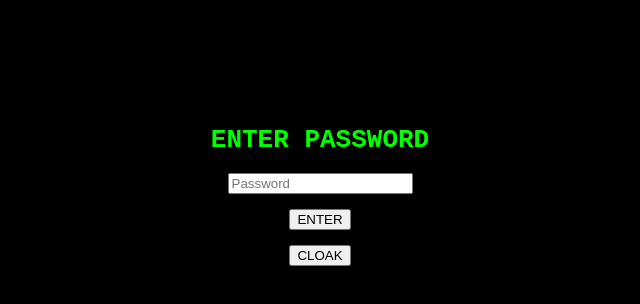
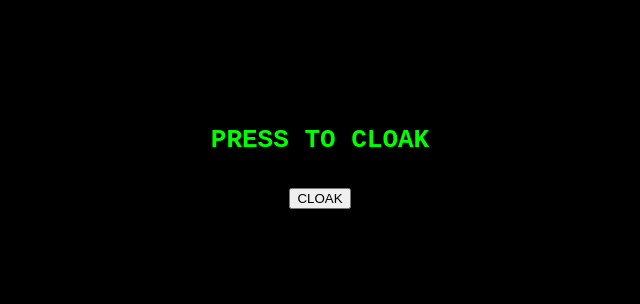
Before and after one commit to sigmaangelo/maintenance, a plain HTML site: page index.html in a window 1280 px wide. Both pictures are taken after a click on the button "CLOAK". Shown: the whole page, without its empty margins (320-960 px from the left). Drawn offline with Linux system fonts and the light colour scheme.

Commit message:
Update index.html

```diff
--- a/index.html
+++ b/index.html
@@ -7,15 +7,21 @@
 
 <body style="background:black;color:#0f0;font-family:monospace;text-align:center;padding-top:100px;">
 
+<div id="cloakScreen">
+  <h1>PRESS TO CLOAK</h1>
+  <br>
+  <button onclick="cloak()">CLOAK</button>
+</div>
+
+<div id="loginScreen" style="display:none;">
   <h1>ENTER PASSWORD</h1>
 
   <input id="pass" type="password" placeholder="Password">
   <br><br>
   <button onclick="login()">ENTER</button>
-  <br><br>
-  <button onclick="cloak()">CLOAK</button>
 
   <p id="msg"></p>
+</div>
 
 <script>
   async function login() {
@@ -39,11 +45,16 @@
       document.documentElement.requestFullscreen();
     }
 
-      // Cloak to about:blank
+    // Move page to about:blank
     const win = window.open("about:blank","_self");
     win.document.write(document.documentElement.outerHTML);
     win.document.close();
+
+    // Now show password screen
+    document.getElementById("cloakScreen").style.display = "none";
+    document.getElementById("loginScreen").style.display = "block";
   }
 </script>
+
 </body>
 </html>
```
Lines whose indentation alone changed are shown as unchanged.
